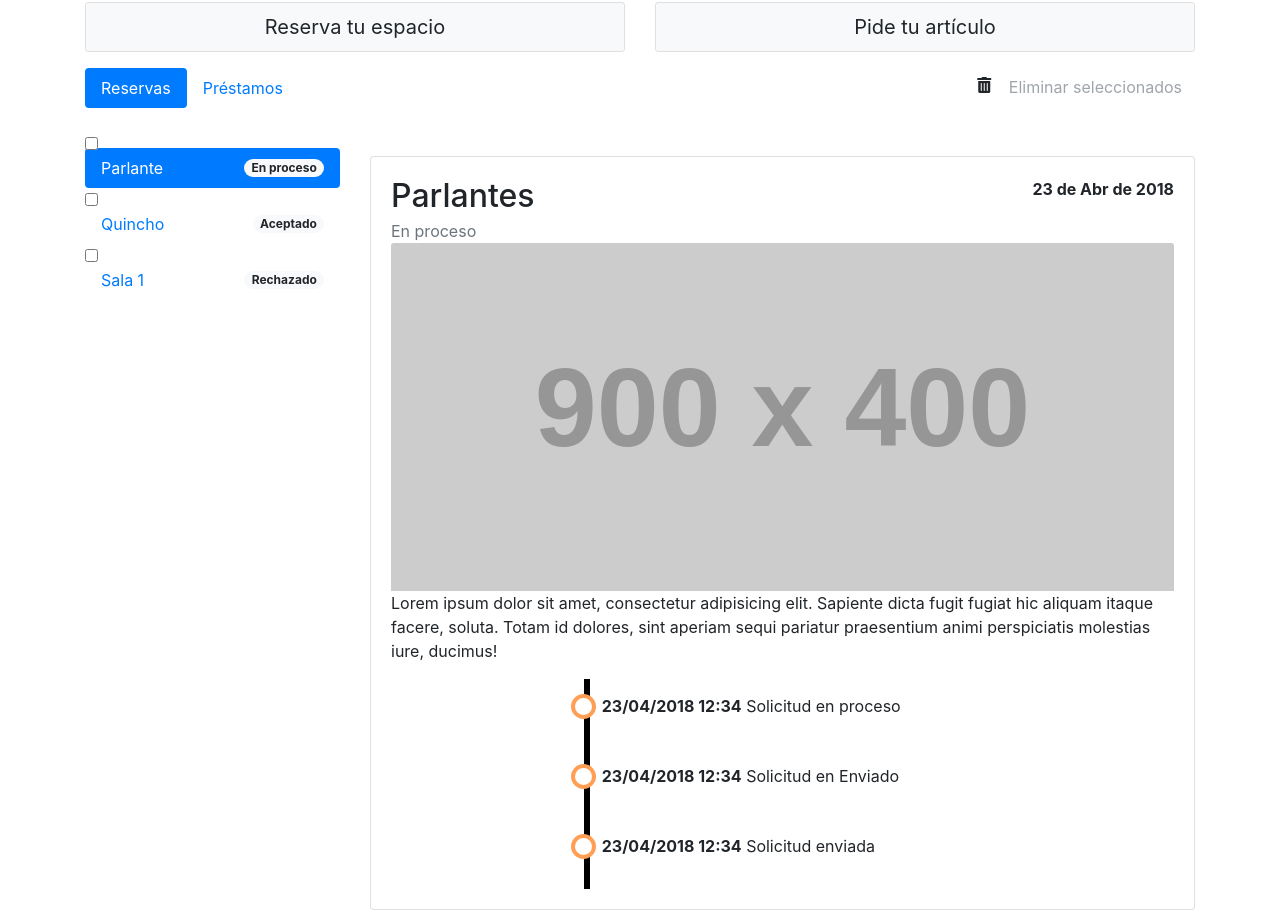
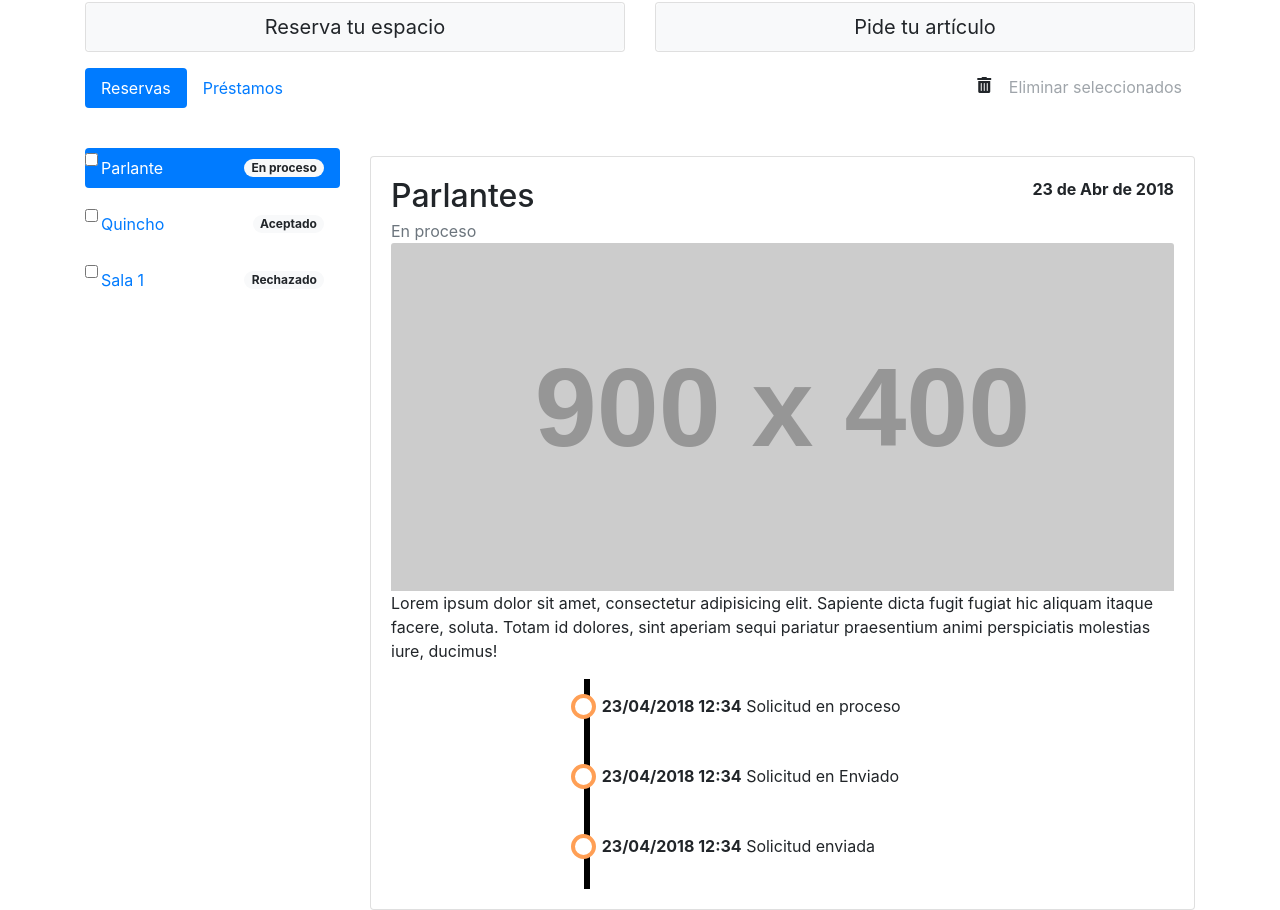
Before and after one commit to DCC-CC4401/2018-1-sad-T3, a Django app: page /userprofile/ in a window 1280 px wide. Shown: the part 153-1063 px from the top of the page. Run offline with Django 3.2, Linux system fonts and the light colour scheme; grey boxes labelled with a size stand in for pictures from a placeholder-image service; some libraries are stand-ins or nearby versions.

Commit message:
Checkbox agregados (falta función para cuando se quieran eliminar reservas)

```diff
--- a/cc4401Inventory/usersApp/templates/user_profile.html
+++ b/cc4401Inventory/usersApp/templates/user_profile.html
@@ -149,31 +149,30 @@
                     <div class="col-lg-3">
                         <div class="nav flex-column nav-pills" id="v-pills-tab" role="tablist"
                              aria-orientation="vertical">
-
-                            <div class="form-group">
-                                <div class="form-check">
+                            <a class="form-group">
+                                <a class="form-check">
                                     <input class="form-check-input" type="checkbox" id="gridCheck"
                                            onclick="document.formularioEliminar.Eliminar.disabled=!document.formularioEliminar.Eliminar.disabled">
-                                </div>
-                            </div>
+                                </a>
+                            </a>
                             <a class="nav-link active d-flex justify-content-between align-items-center"
                                id="v-pills-home-tab" data-toggle="pill" href="#v-pills-home"
                                role="tab" aria-controls="v-pills-home" aria-selected="true">
                                 Parlante <span class="badge badge-pill badge-light">En proceso</span></a>
-                            <div class="form-group">
-                                <div class="form-check">
-                                    <input class="form-check-input" type="checkbox" id="gridCheck">
-                                </div>
-                            </div>
+                            <a class="form-group">
+                                <a class="form-check">
+                                    <input class="form-check-input" type="checkbox" id="grid   ck">
+                                </a>
+                            </a>
                             <a class="nav-link d-flex justify-content-between align-items-center"
                                id="v-pills-profile-tab" data-toggle="pill" href="#v-pills-profile"
                                role="tab" aria-controls="v-pills-profile" aria-selected="false">
                                 Quincho <span class="badge badge-pill badge-light">Aceptado</span></a>
-                            <div class="form-group">
-                                <div class="form-check">
+                            <a class="form-group">
+                                <a class="form-check">
                                     <input class="form-check-input" type="checkbox" id="gridCheck">
-                                </div>
-                            </div>
+                                </a>
+                            </a>
                             <a class="nav-link d-flex justify-content-between align-items-center"
                                id="v-pills-messages-tab" data-toggle="pill" href="#v-pills-messages"
                                role="tab" aria-controls="v-pills-messages" aria-selected="false">
```
